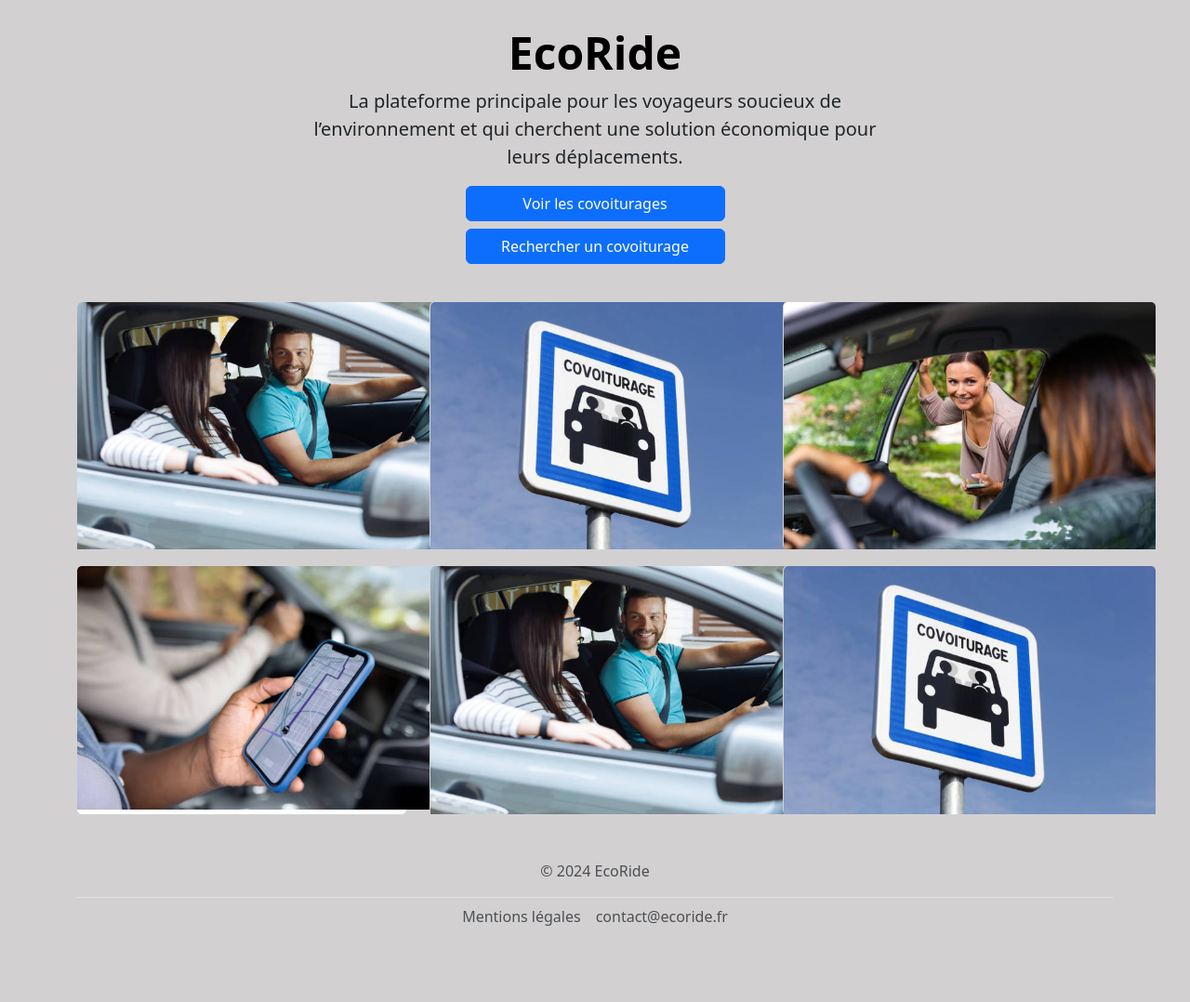
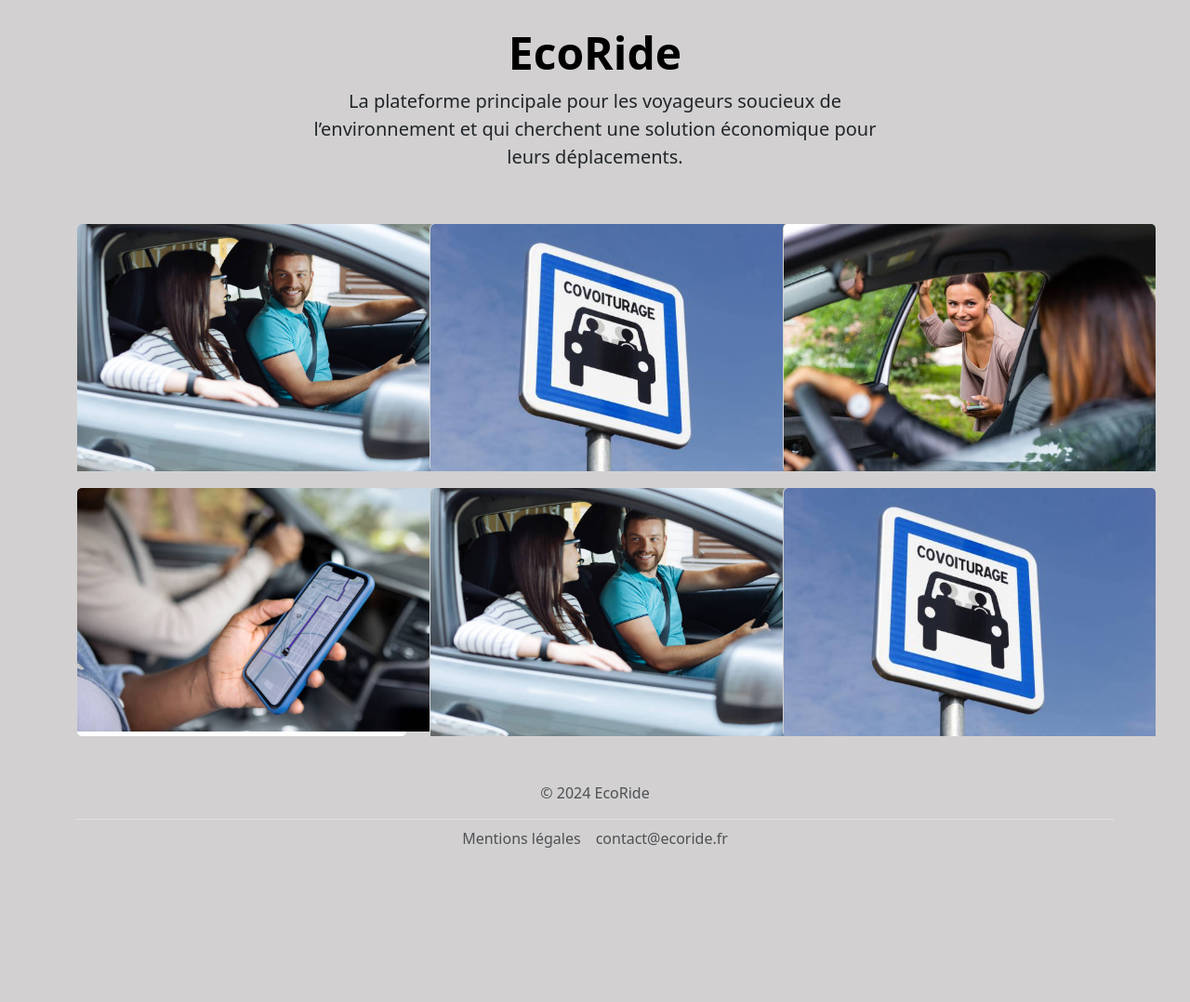
Before and after one commit to mohamedDVP/ecoRide, a Symfony app: template templates/home/index.html.twig in a window 1280 px wide. Shown: the part 565-1643 px from the top of the page at 93% size. After the commit the page ends 1477 px from the top, so only its background shows below. Run offline with Twig, Linux system fonts and the light colour scheme; the template is opened without the code that fills it, so the values that code supplies are empty; some libraries are stand-ins or nearby versions.

Commit message:
retrait des boutons voir les covoiturages et rechercher un covoiturage et remplacé par une barre de recherche (début)

```diff
--- a/templates/base.html.twig
+++ b/templates/base.html.twig
@@ -36,24 +36,23 @@
                         </button>
 
                         <div class="collapse navbar-collapse d-lg-flex" id="navbarsExample11">
-<a class="navbar-brand col-lg-3 me-0" href="{{ path('index') }}">
-
+                                    <a class="navbar-brand col-lg-1" href="{{ path('index') }}">
                                 <img src="{{ asset('assets/logo-ecoride.webp') }}" class="logo" alt="Logo EcoRide"/>
                             </a>
-                            <ul class="navbar-nav col-lg-6 justify-content-lg-center">
+                            <ul class="navbar-nav col-lg-4 justify-content-lg-center">
                                 <li class="nav-item">
-<a class="nav-link active" aria-current="page" href="{{ path('index') }}">Accueil</a>
-
+                                    <a class="nav-link active" aria-current="page" href="{{ path('index') }}">Accueil</a>
                                 </li>
                                 <li class="nav-item">
-<a class="nav-link" href="{{ path('covoiturage_index') }}">Les covoiturages</a>
-
+                                    <a class="nav-link" href="{{ path('covoiturage_show') }}">Les covoiturages</a>
                                 </li>
                                 <li class="nav-item">
-<a class="nav-link" href="{{ path('contact') }}">Contact</a>
-
+                                    <a class="nav-link" href="{{ path('contact') }}">Contact</a>
                                 </li>
                             </ul>
+                            <div class="d-lg-flex col-lg-4 justify-content">
+                                <input class="form-control-lg" type="search" placeholder="Search" aria-label="Search">
+                            </div>
                             <div class="d-lg-flex col-lg-3 justify-content-lg-end">
                                 <button class="btn btn-primary me-3">Connexion</button>
                                 <button class="btn btn-primary">Inscription</button>
--- a/templates/home/index.html.twig
+++ b/templates/home/index.html.twig
@@ -7,25 +7,6 @@
         <div class="col-lg-6 mx-auto">
             <p class="lead mb-3 ">La plateforme principale pour les voyageurs soucieux de l’environnement et qui cherchent une solution économique pour leurs déplacements.</p>
         </div>
-        <div class="container">
-            <div class="d-grid gap-2 col-3 mx-auto">
-                <a href="{{ path('covoiturage_show') }}" class="btn btn-primary">Voir les covoiturages</a>
-                <a href="{{ path('covoiturage_search') }}" class="btn btn-primary">Rechercher un covoiturage</a>
-            </div>
-        </div>
-        <!--<div class="container">
-            <div class="collapse row-3 justify-content-between" id="collapseExample">
-                <div class="col-3 justify-content-between">
-                    <input type="text" class="form-control" placeholder="Ville de départ">
-                </div>
-                <div class="col-5 justify-content-center">
-                    <input type="text" class="form-control" placeholder="Ville d'arrivée">
-                </div>
-                <div class="col-3 justify-content-between">
-                    <input type="date" class="form-control" placeholder="Date">
-                </div>
-            </div>
-        </div>-->
     </div>
     <div class="container">
         <div class="row text-center justify-content-between">
```
